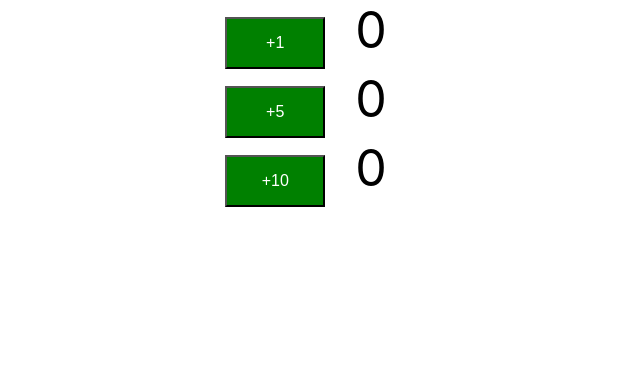
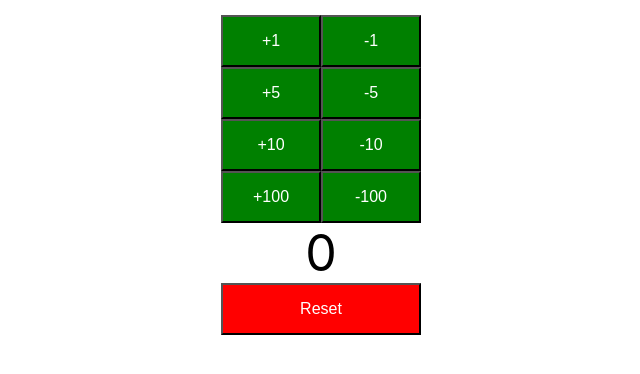
Before and after one commit to AkashKamble7850/ToDoManagement, a React (Create React App) app in the folder to-do/: page / in a window 1280 px wide. Shown: the top 374 px of the page, without its empty margins (319-959 px from the left). Built offline with nearby package versions, Linux system fonts and the light colour scheme.

Commit message:
completed increment and decrement counter and added reset button

```diff
--- a/to-do/src/App.js
+++ b/to-do/src/App.js
@@ -8,9 +8,7 @@
   render() {
     return (
       <div className="App">
-      <Counter by={1}/>
-      <Counter by={5}/>
-      <Counter by={10}/>
+      <Counter />
       </div>
     );
   }
--- a/to-do/src/components/counter/Counter.css
+++ b/to-do/src/components/counter/Counter.css
@@ -11,3 +11,11 @@
     padding: 15px 30px;
 
 }
+
+.reset {
+    background-color: red;
+    width : 200px;
+}
+body {
+    padding : 15px 30px;
+}
--- a/to-do/src/components/counter/Counter.jsx
+++ b/to-do/src/components/counter/Counter.jsx
@@ -13,25 +13,55 @@
         }
 
         this.increment = this.increment.bind(this);
+        this.decrement = this.decrement.bind(this);
+        this.reset = this.reset.bind(this);
     }
 
     render() {
         return (
             <div className="counter">
-                <button onClick={this.increment}>+{this.props.by}</button>
+                <CounterButton by = {1} incrementMethod={this.increment} decrementMethod={this.decrement}/>
+                <CounterButton by = {5} incrementMethod={this.increment} decrementMethod={this.decrement}/>
+                <CounterButton by = {10} incrementMethod={this.increment} decrementMethod={this.decrement}/>
+                <CounterButton by = {100} incrementMethod={this.increment} decrementMethod={this.decrement}/>
                 <span className="count">{this.state.counter}</span>
+                <div><button className="reset" onClick={this.reset}>Reset</button></div>
+            </div>
+        );
+    }
+
+    increment (by) {
+        this.setState ( {
+            counter : this.state.counter + by
+        });
+    }
+
+
+    decrement (by) {
+        this.setState ( {
+            counter : this.state.counter - by
+        });
+    }
+
+    reset() {
+        this.setState({ counter: 0 });
+    }
+
+
+}
+
+class CounterButton extends Component {
+
+    render() {
+        return (
+            <div className="counter">
+                <button onClick={() => this.props.incrementMethod(this.props.by)} >+{this.props.by}</button>
+                <button onClick={() => this.props.decrementMethod(this.props.by)} >-{this.props.by}</button>
             </div>
         )
     }
 
-    increment () {
-
-        this.setState ( {
-            counter : this.state.counter + this.props.by
-        });
-    }
 
 }
 
-
 export default Counter
```
